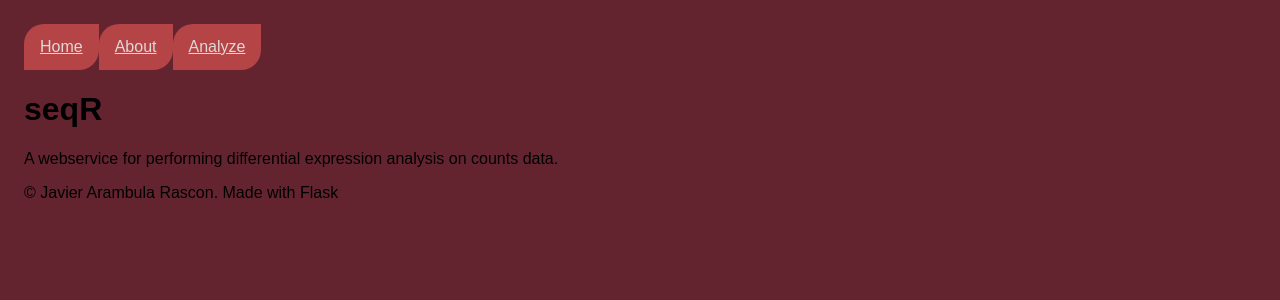
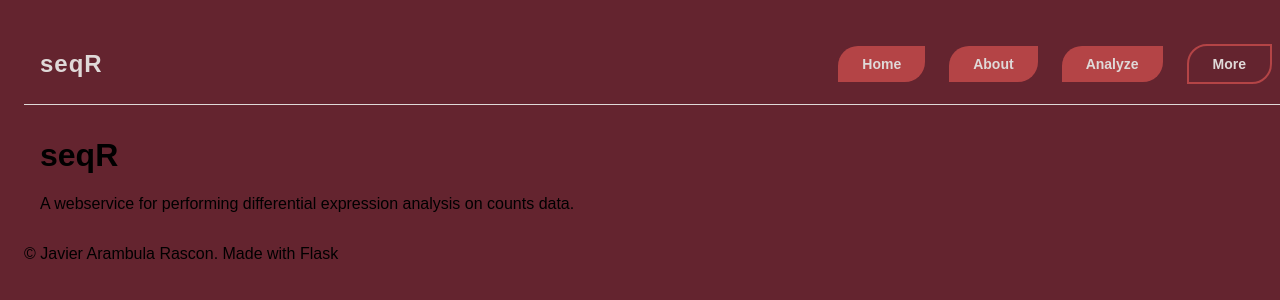
Before and after one commit to aram2608/seqR, a Flask app: page / in a window 1280 px wide. Shown: the top 300 px of the page. Run offline with Flask 3, Linux system fonts and the light colour scheme.

Commit message:
nicer nav bar, took inspiration from https://c3-lang.org/

```diff
--- a/seqR/static/styles.css
+++ b/seqR/static/styles.css
@@ -1,24 +1,79 @@
+:root {
+  --bg-color: #64242F;
+  --text-color: #DFD9D8;
+  --text-color-inverted: #64242F;
+  --accent-red: #B44446;
+  --accent-light: #FC8F8F;
+}
+
 html {
-  font-family: sans-serif;
-  background-color: #64242F;
+  font-family: Arial, sans-serif;
+  background-color: var(--bg-color);
   padding: 1rem;
 }
 
-.nav-bar {
-  list-style-type: none;
-  margin: 0;
-  padding: 0;
-  display: flex;
-  justify-content: left;
+.header {
+    background-color: var(--bg-color);
+    width: 100%;
+    border-bottom: 1px solid var(--text-color);
+    padding: 0 1rem;
+}
+
+.nav-container {
+    max-width: 80rem;
+    height: 80px;
+    margin: 0 auto;
+    display: flex;
+    align-items: center;
+    justify-content: space-between;
+}
+
+.nav-brand {
+    font-size: 1.5rem;
+    font-weight: bold;
+    color: var(--text-color);
+    text-decoration: none;
+    letter-spacing: 1px;
+    &:hover {
+      color: var(--accent-light);
+    }
+}
+
+.nav-links {
+    list-style: none;
+    display: flex;
+    gap: 1.5rem;
+    align-items: center;
 }
 
 .page-link {
-  background-color: #B44446;
-  display: block;
-  padding: 14px 16px;
-  border-radius: 20px 0 20px 0;
-  color: #DFD9D8;
-  &:hover {
-    background-color: #FC8F8F;
-  }
+    display: inline-block;
+    background-color: var(--accent-red);
+    color: var(--text-color);
+    text-decoration: none;
+    font-weight: bold;
+    font-size: 14px;
+    padding: 10px 24px;
+    border-radius: 20px 0 20px 0;
+    transition: all 0.2s ease-in-out;
+    &:hover {
+      background-color: var(--accent-light);
+      color: var(--text-color-inverted);
+      transform: translateY(-2px);
+    }
 }
+
+.page-link.special {
+    background-color: transparent;
+    border: 2px solid var(--accent-red);
+    &:hover {
+      background-color: var(--accent-red);
+      color: var(--text-color)
+    }
+}
+
+.content {
+    max-width: 80rem;
+    margin: 2rem auto;
+    padding: 0 1rem;
+}
--- a/seqR/templates/base.html
+++ b/seqR/templates/base.html
@@ -7,22 +7,20 @@
 
 <body>
     <header class="header">
-        <nav>
-            <ul class="nav-bar">
-                <li>
-                    <a class="page-link" href="/">Home</a>
-                </li>
-                <li>
-                    <a class="page-link" href="/about">About</a>
-                </li>
-                <li>
-                    <a class="page-link" href="/analyze">Analyze</a>
-                </li>
+        <nav class="nav-container">
+            <a class="nav-brand" href="/">
+                seqR
+            </a>
+            <ul class="nav-links">
+                <li><a class="page-link" href="/">Home</a></li>
+                <li><a class="page-link" href="/about">About</a></li>
+                <li><a class="page-link" href="/analyze">Analyze</a></li>
+                <li><a class="page-link special" href="/more">More</a></li>
             </ul>
         </nav>
     </header>
 
-    <main>
+    <main class="content">
         {% block content %}
         <!-- place holder, child html file content will go here -->
         {% endblock %}
```
